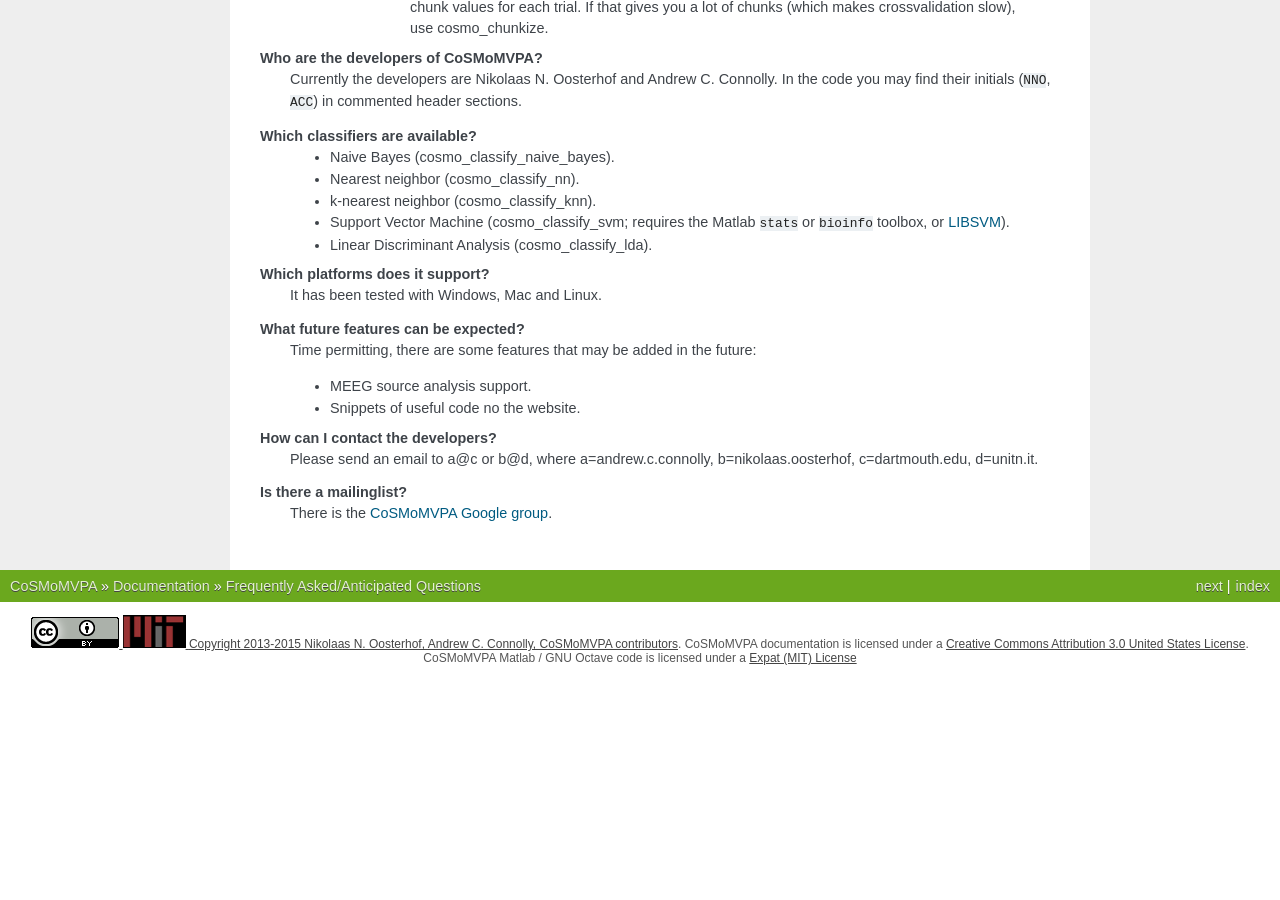
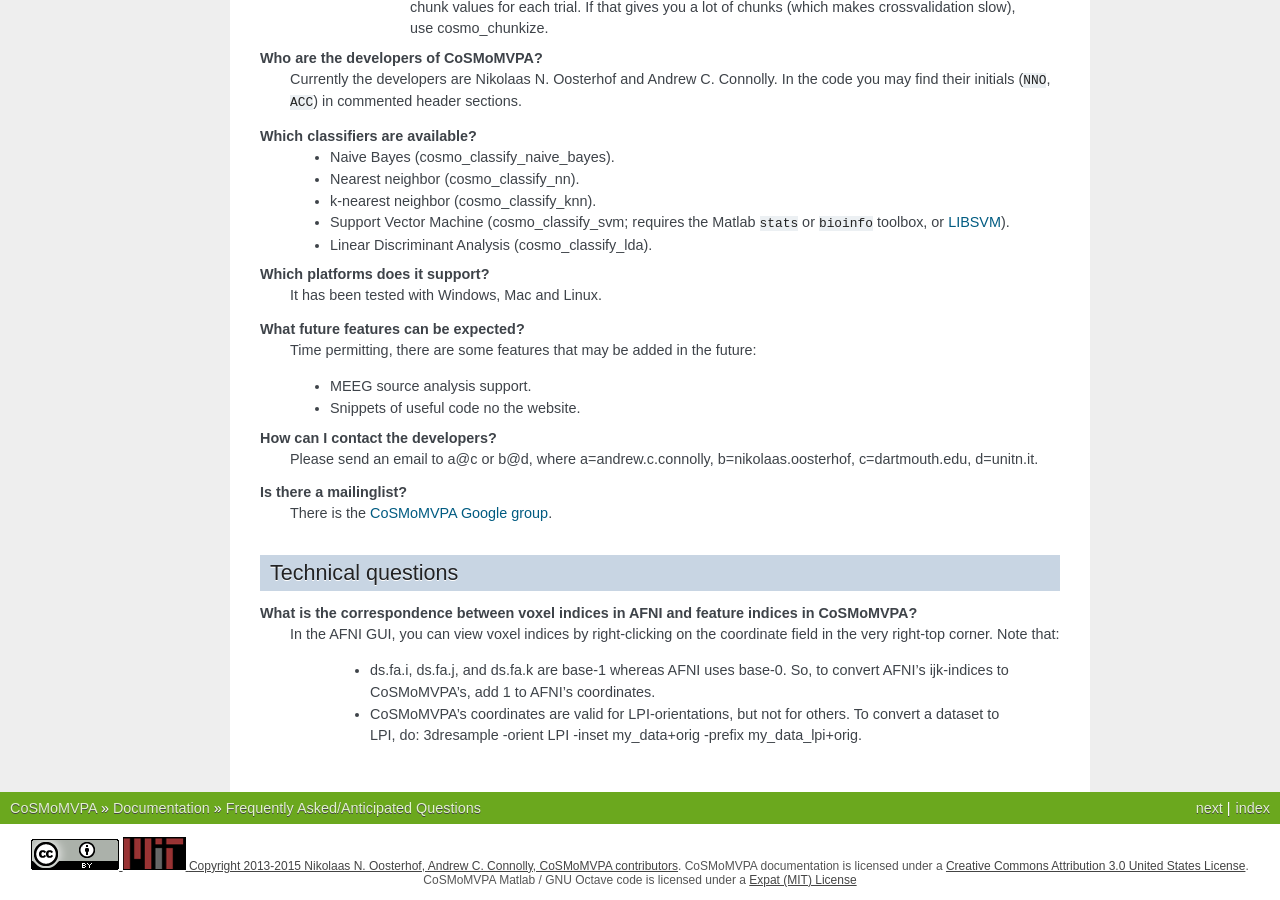
Before and after one commit to CoSMoMVPA/CoSMoMVPA, a Sphinx documentation site: the page built from doc/source/faq.rst, in a window 1280 px wide and 900 px high, scrolled down 2436 px. Built offline with Sphinx 7.4.7, drawn with Linux system fonts in a browser that asks for light colours; pages that are not in the unit, such as notebooks, are missing from menus; before the commit the page ends 3114 px from its top, so only the background shows below that; some of the changed text lies outside the part shown.

Commit message:
WEB+FAQ: add question about CoSMoMVPA / AFNI feature correspondence

```diff
--- a/doc/source/faq.rst
+++ b/doc/source/faq.rst
@@ -101,4 +101,14 @@ Frequently Asked/Anticipated Questions
 **Is there a mailinglist?**
     There is the `CoSMoMVPA Google group`_.
 
+===================
+Technical questions
+===================
+**What is the correspondence between voxel indices in AFNI and feature indices in CoSMoMVPA?**
+    In the AFNI GUI, you can view voxel indices by right-clicking on the coordinate field in the very right-top corner. Note that:
+
+        - ds.fa.i, ds.fa.j, and ds.fa.k are base-1 whereas AFNI uses base-0. So, to convert AFNI's ijk-indices to CoSMoMVPA's, add 1 to AFNI's coordinates.
+        - CoSMoMVPA's coordinates are valid for LPI-orientations, but not for others. To convert a dataset to LPI, do: 3dresample -orient LPI -inset my_data+orig -prefix my_data_lpi+orig.
+
+
 .. include:: links.txt
```
